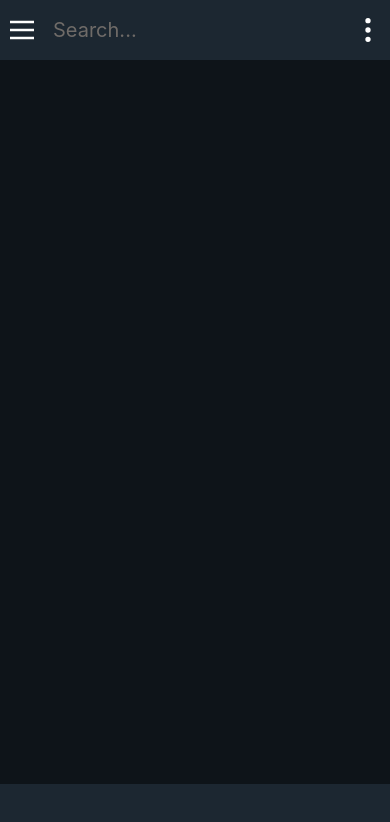
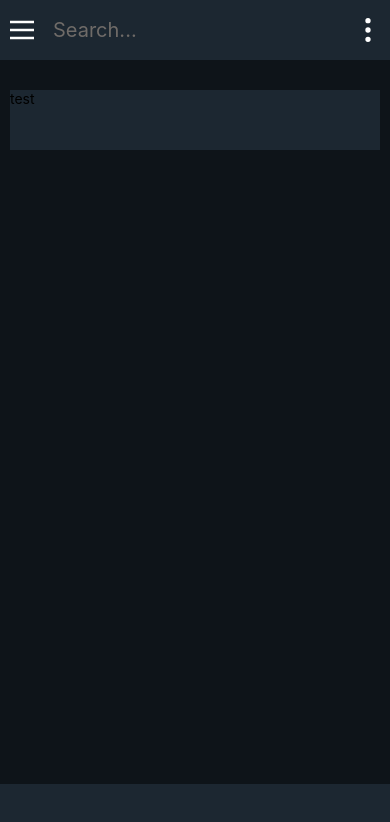
Before and after one commit to MSH3P/Boorus, a React Native app: screen / in a window 390 px wide. Shown: the top 822 px of the page. Built offline with nearby package versions, Linux system fonts and the light colour scheme.

Commit message:
Broken Modal

```diff
--- a/components/Navigation.js
+++ b/components/Navigation.js
@@ -14,9 +14,13 @@ import MoreVertical from "../assets/icons/MoreVertical";
 import NavigationPopout from "./NavigationPopout";
 
 const Navigation = () => {
+    const [show, setShow] = useState(false);
+    const hide = () => {
+        setShow(false);
+    };
     return (
         <View style={styles.container}>
-            <NavigationPopout />
+            <NavigationPopout show={show} hide={hide} />
             <View
                 style={{
                     flex: 1,
--- a/components/NavigationPopout.js
+++ b/components/NavigationPopout.js
@@ -1,5 +1,6 @@
 import { StatusBar } from "expo-status-bar";
 import React, { useState } from "react";
+import { render } from "react-dom";
 import {
     Pressable,
     StyleSheet,
@@ -14,9 +15,17 @@ import Menu from "../assets/icons/Menu";
 import MoreVertical from "../assets/icons/MoreVertical";
 
 const NavigationPopout = (props) => {
+    console.log(props.show);
     return (
-        <Modal animationType="slide" transparent={props.sh} visible={false}>
-            <View>
+        <Modal
+            animationType="slide"
+            transparent={true}
+            visible={props.onShow}
+            onRequestClose={() => {
+                props.hide();
+            }}
+        >
+            <View style={styles.container}>
                 <Text>test</Text>
             </View>
         </Modal>
@@ -25,8 +34,12 @@ const NavigationPopout = (props) => {
 
 const styles = StyleSheet.create({
     container: {
-        backgroundColor: "red",
+        backgroundColor: "#1c2731",
         height: 60,
+        // borderRadius: 5,
+        marginTop: 90,
+        marginLeft: 10,
+        marginRight: 10,
     },
 });
 
```
